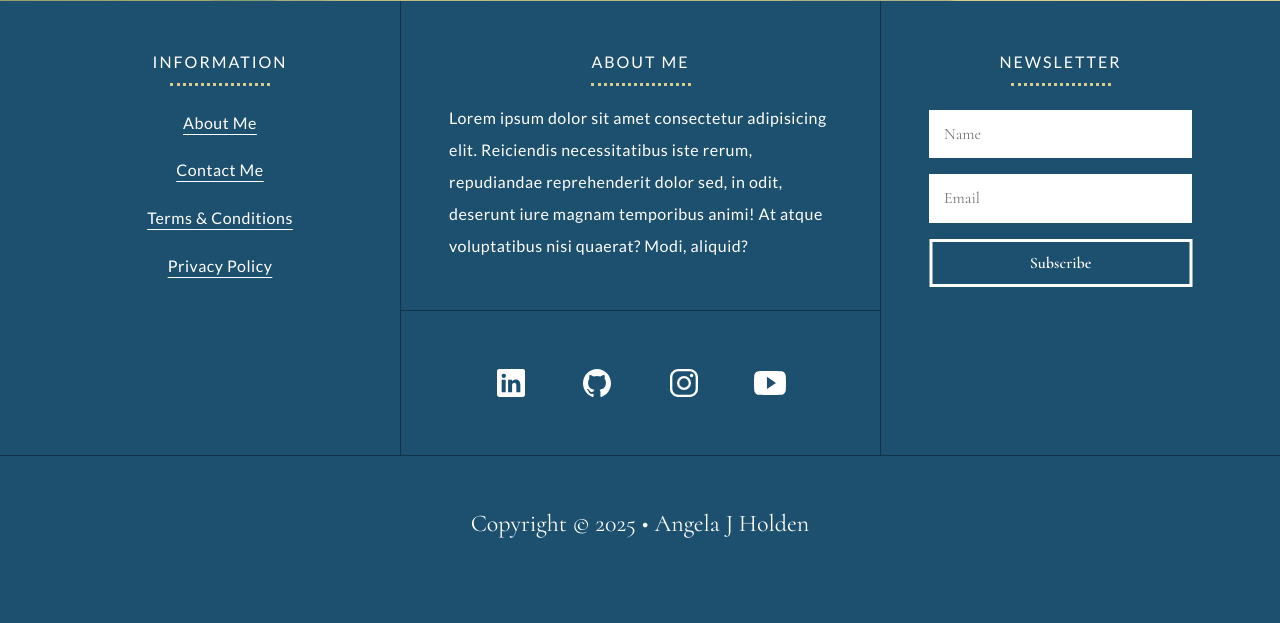
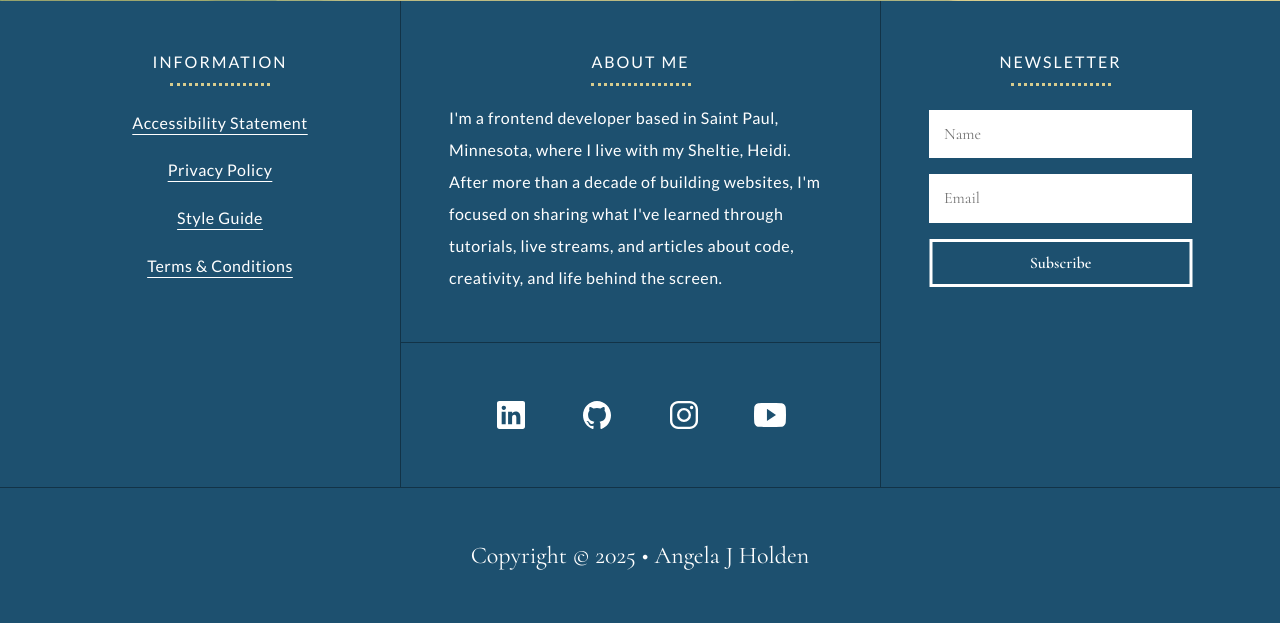
Before and after one commit to angelajholden/portfolio, a PHP site: page /contact/index.php in a window 1280 px wide. Shown: the part 1091-1714 px from the top of the page. Before the commit the page ends 1629 px from the top, so only its background shows below. Run offline with PHP 8.4, Linux system fonts and the light colour scheme.

Commit message:
removing author, small changes to footer

```diff
--- a/articles/index.php
+++ b/articles/index.php
@@ -322,7 +322,6 @@ include_once dirname(__DIR__) . '/includes/head.php' ?>
 					</div>
 				</article>
 			</div>
-			<?php include_once dirname(__DIR__) . '/includes/author.php'; ?>
 		</section>
 	</main>
 	<?php include_once dirname(__DIR__) . '/includes/footer.php'; ?>
--- a/contact/index.php
+++ b/contact/index.php
@@ -14,7 +14,6 @@ include_once dirname(__DIR__) . '/includes/head.php' ?>
 				<header class="content-header">
 					<h1 class="primary-heading">Contact Me</h1>
 				</header>
-				<!-- modify this form HTML and place wherever you want your form -->
 				<form class="form" action="https://formspree.io/f/xyzyqyve" method="POST">
 					<div class="form-inputs">
 						<label class="access-hidden" for="name">Name</label>
@@ -26,7 +25,6 @@ include_once dirname(__DIR__) . '/includes/head.php' ?>
 					</div>
 					<label class="access-hidden" for="message">Message</label>
 					<textarea id="message" name="message" placeholder="Message*" rows="7" required="required"></textarea>
-					<!-- your other form fields go here -->
 					<button class="button teal-solid" type="submit">Submit</button>
 				</form>
 			</div>
--- a/includes/footer.php
+++ b/includes/footer.php
@@ -4,10 +4,10 @@
 			<h3 class="tertiary-heading">Information</h3>
 			<nav class="footer-nav">
 				<ul>
-					<li><a href="#">About Me</a></li>
-					<li><a href="#">Contact Me</a></li>
-					<li><a href="#">Terms & Conditions</a></li>
+					<li><a href="#">Accessibility Statement</a></li>
 					<li><a href="#">Privacy Policy</a></li>
+					<li><a href="#">Style Guide</a></li>
+					<li><a href="#">Terms &amp; Conditions</a></li>
 				</ul>
 			</nav>
 		</div>
@@ -15,7 +15,7 @@
 		<div class="footer-item">
 			<section class="footer-about">
 				<h3 class="tertiary-heading">About Me</h3>
-				<p>Lorem ipsum dolor sit amet consectetur adipisicing elit. Reiciendis necessitatibus iste rerum, repudiandae reprehenderit dolor sed, in odit, deserunt iure magnam temporibus animi! At atque voluptatibus nisi quaerat? Modi, aliquid?</p>
+				<p>I'm a frontend developer based in Saint Paul, Minnesota, where I live with my Sheltie, Heidi. After more than a decade of building websites, I'm focused on sharing what I've learned through tutorials, live streams, and articles about code, creativity, and life behind the screen.</p>
 			</section>
 			<section class="social-icons">
 				<nav class="social-nav">
--- a/projects/index.php
+++ b/projects/index.php
@@ -171,7 +171,6 @@ include_once dirname(__DIR__) . '/includes/head.php' ?>
 					</div>
 				</article>
 			</div>
-			<?php include_once dirname(__DIR__) . '/includes/author.php'; ?>
 		</section>
 	</main>
 	<?php include_once dirname(__DIR__) . '/includes/footer.php'; ?>
```
